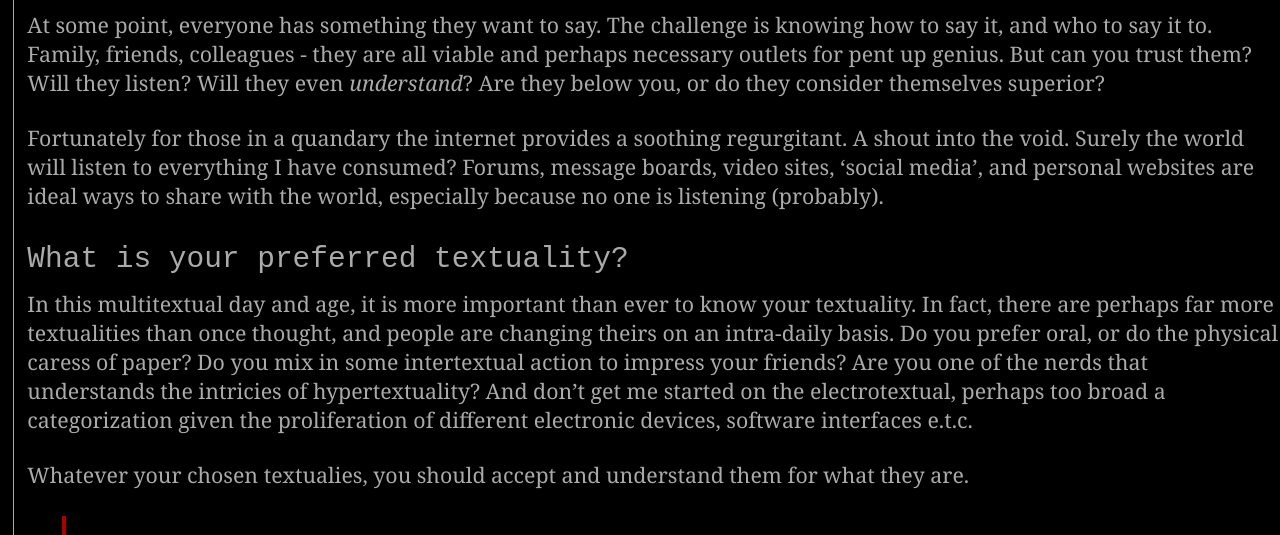
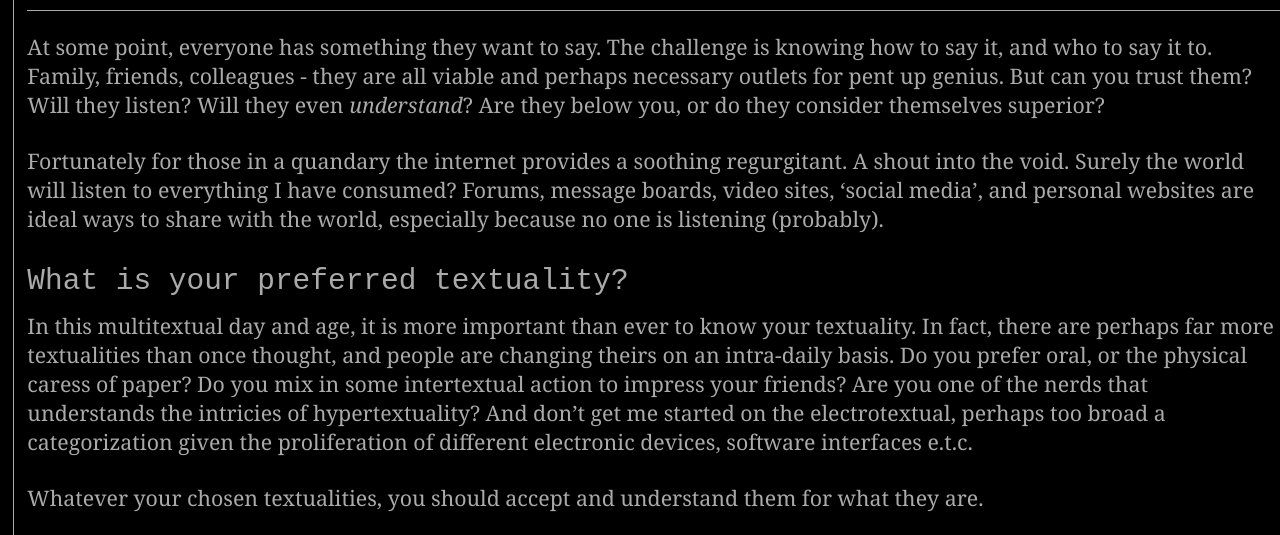
Before and after one commit to dynamitepond/dynamitepond.github.io, a plain HTML site: page article/first/index.html in a window 1280 px wide. Shown: the part 185-720 px from the top of the page. Drawn offline with Linux system fonts and the light colour scheme.

Commit message:
style tweaks and typo fixes

```diff
--- a/article/first/index.html
+++ b/article/first/index.html
@@ -46,13 +46,17 @@ p {
 ul li {
   list-style-type: none;
 }
+hr {
+  padding-bottom: 0.382em;
+  margin: 0.618em 0 0 0;
+  border: none;
+  border-top: 1px solid #aaa;
 
+}
 blockquote {
   margin: 0.618em 0 0.618em 1.618em;
   padding: 0 0.618em 0 0.618em;
   display: inline-block;
-
-
   border-left: 4px solid #a00;
 }
 
@@ -76,7 +80,7 @@ blockquote p:last-child {
 .footnotes {
   font-size: 0.618em;
   margin: 1.618em 0 0 0em;
-  padding: 0 0.618em 0 0.618em;;
+  padding: 0 0.618em 0 0.618em;
   border-left: 1px solid #a00;
 }
 
@@ -172,14 +176,15 @@ blockquote p:last-child {
 
     <h2>Apropos sharing with the world</h2>
     <span>2020 02 09</span>
+    <hr/>
     <div class="markdown-content"
       style="font-family: Georgia, 'Times New Roman', Times, serif;">
 
   <p>At some point, everyone has something they want to say. The challenge is knowing how to say it, and who to say it to. Family, friends, colleagues - they are all viable and perhaps necessary outlets for pent up genius. But can you trust them? Will they listen? Will they even <em>understand</em>? Are they below you, or do they consider themselves superior?</p>
 <p>Fortunately for those in a quandary the internet provides a soothing regurgitant. A shout into the void. Surely the world will listen to everything I have consumed? Forums, message boards, video sites, &lsquo;social media&rsquo;, and personal websites are ideal ways to share with the world, especially because no one is listening (probably).</p>
 <h3 id="what-is-your-preferred-textuality">What is your preferred textuality?</h3>
-<p>In this multitextual day and age, it is more important than ever to know your textuality. In fact, there are perhaps far more textualities than once thought, and people are changing theirs on an intra-daily basis. Do you prefer oral, or do the physical caress of paper? Do you mix in some intertextual action to impress your friends? Are you one of the nerds that understands the intricies of hypertextuality? And don&rsquo;t get me started on the electrotextual, perhaps too broad a categorization given the proliferation of different electronic devices, software interfaces e.t.c.</p>
-<p>Whatever your chosen textualies, you should accept and understand them for what they are.</p>
+<p>In this multitextual day and age, it is more important than ever to know your textuality. In fact, there are perhaps far more textualities than once thought, and people are changing theirs on an intra-daily basis. Do you prefer oral, or the physical caress of paper? Do you mix in some intertextual action to impress your friends? Are you one of the nerds that understands the intricies of hypertextuality? And don&rsquo;t get me started on the electrotextual, perhaps too broad a categorization given the proliferation of different electronic devices, software interfaces e.t.c.</p>
+<p>Whatever your chosen textualities, you should accept and understand them for what they are.</p>
 <blockquote>
 <p>&ldquo;If you know the internet and know yourself, you need not fear the result of a hundred tweets.&rdquo;</p>
 <p><em>- Sun Tzu, The Art of Apocrypha</em></p>
```
Also changed, not shown: 404.html (+8 -3 lines), about/index.html (+8 -3 lines), article/index.html (+8 -3 lines), contact/index.html (+8 -3 lines), index.html (+8 -3 lines).
